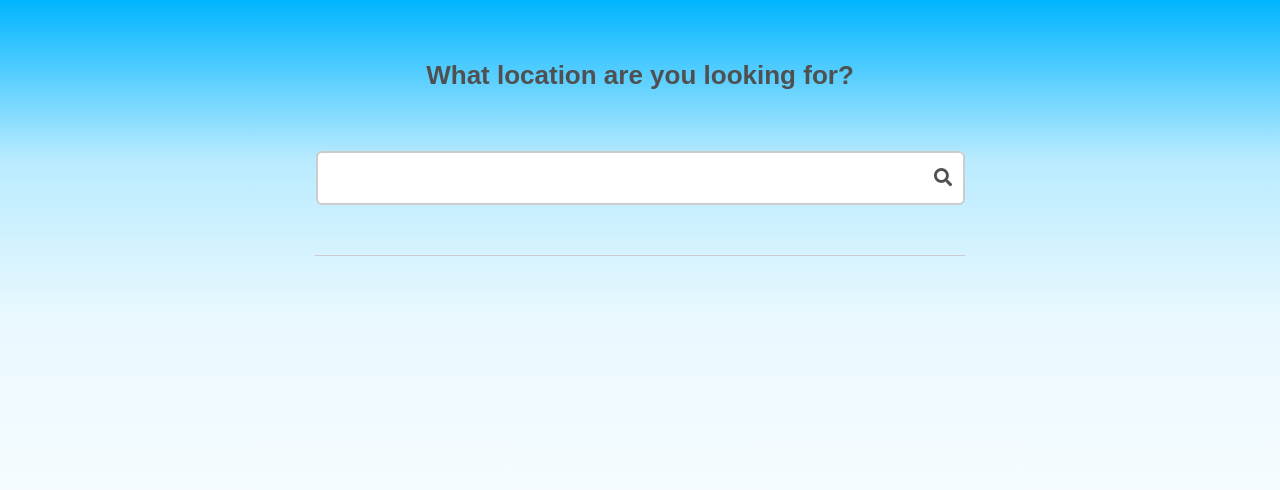
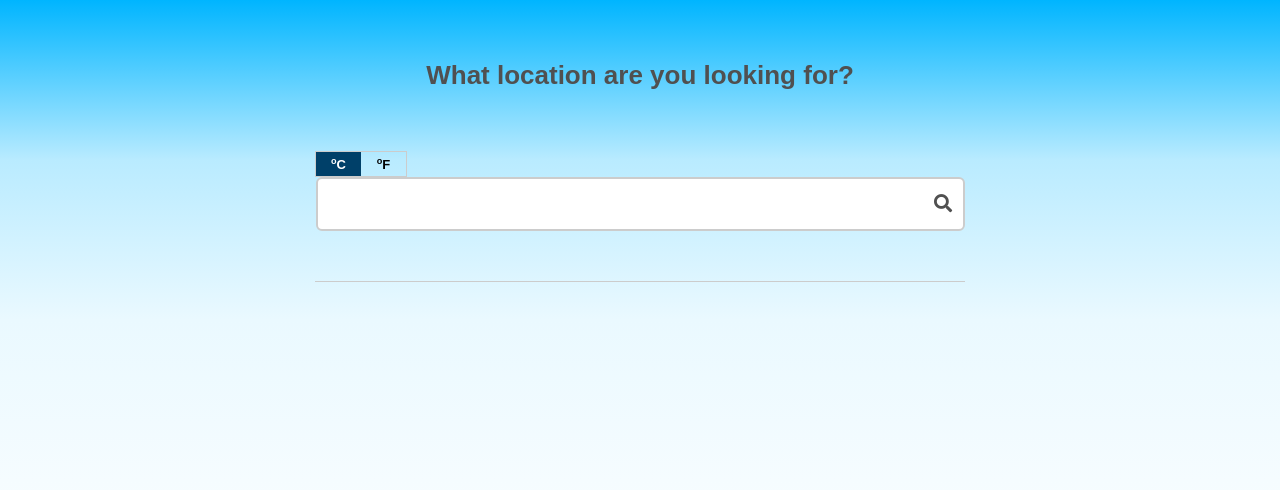
Before and after one commit to Cena-JM/weather-app, a website built with webpack: page dist/index.html in a window 1280 px wide. Built offline with nearby package versions, Linux system fonts and the light colour scheme.

Commit message:
Add toggle styles

```diff
--- a/src/render_form.js
+++ b/src/render_form.js
@@ -6,6 +6,9 @@ const weatherForm = () => {
 
     // Create elements
     const head = document.createElement('h1');
+    const toggle = document.createElement('div');
+    const celsiusBtn = document.createElement('button');
+    const fahrenheitBtn = document.createElement('button')
     const inputContainer = document.createElement('form');
     const inputField = document.createElement('input');
     const inputBtn = document.createElement('button');
@@ -13,6 +16,11 @@ const weatherForm = () => {
 
     // Set element attributes
     head.classList.add('title');
+    toggle.classList.add('toggle');
+    celsiusBtn.classList.add('temp-btn', 'current-temp');
+    celsiusBtn.setAttribute('id', 'celsius-btn');
+    fahrenheitBtn.classList.add('temp-btn');
+    fahrenheitBtn.setAttribute('id', 'fahrenheit-btn');
     inputContainer.setAttribute('id', 'form');
     inputContainer.classList.add('input-container');
     inputField.setAttribute('id', 'input-field');
@@ -23,14 +31,19 @@ const weatherForm = () => {
     search.classList.add('fas', 'fa-search');
 
     // Arrange elements
+    toggle.appendChild(celsiusBtn);
+    toggle.appendChild(fahrenheitBtn);
     inputBtn.appendChild(search);
     inputContainer.appendChild(inputField);
     inputContainer.appendChild(inputBtn);
     container.appendChild(head);
+    container.appendChild(toggle);
     container.appendChild(inputContainer);
 
     // Add data to elements
-    head.innerHTML = 'What location are you looking for?'
+    head.innerHTML = 'What location are you looking for?';
+    celsiusBtn.innerHTML = `<sup>o</sup>C`;
+    fahrenheitBtn.innerHTML = `<sup>o</sup>F`;
 
     inputContainer.addEventListener("submit", (e) => {
         e.preventDefault();
--- a/src/styles/styles.css
+++ b/src/styles/styles.css
@@ -123,3 +123,24 @@ sup {
 .hidden {
     display: none;
 }
+
+/* toggle */
+.toggle {
+    border: 1px solid #ccc;
+    width: 90px;
+}
+
+.temp-btn {
+    border: none;
+    font-size: 1em;
+    font-weight: bolder;
+    padding: 4px 12px;
+    width: 45px;
+    background: none;
+}
+
+.current-temp {
+    color: #fff;
+    background: #004069;
+
+}
```
Also changed, not shown: dist/bundle.js.
